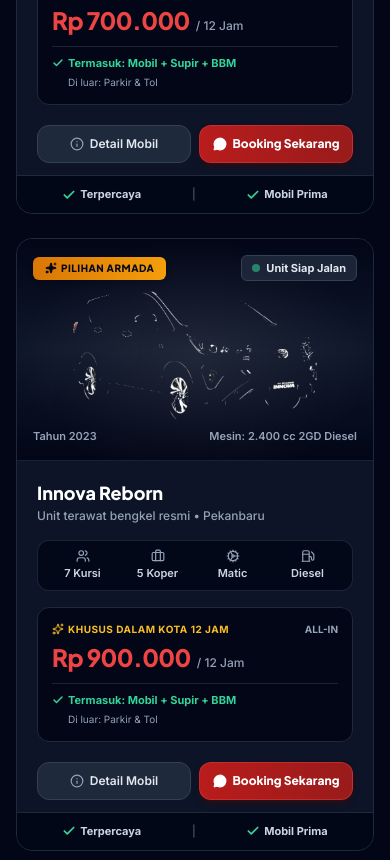
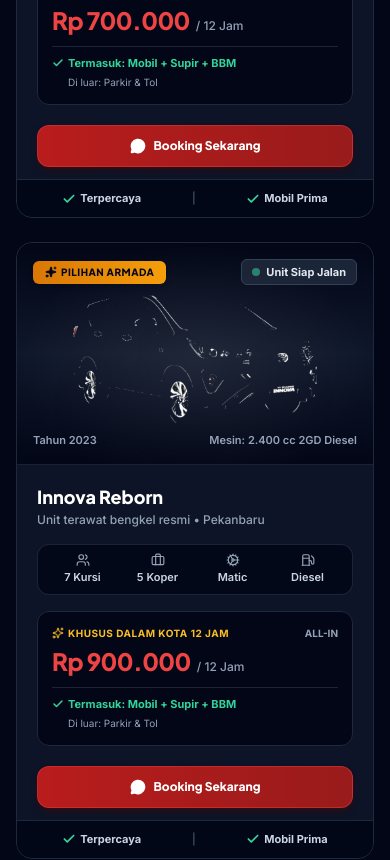
Before and after one commit to lindoalvindro-spec/nararentcar, a React (Vite) app: page / in a window 390 px wide. Shown: the part 2800-3660 px from the top of the page. Built offline with nearby package versions, Linux system fonts and the light colour scheme.

Commit message:
fix(catalog): remove 'Detail Mobil' button, expand 'Booking Sekarang' to full-width primary CTA

```diff
--- a/src/components/CarCard.tsx
+++ b/src/components/CarCard.tsx
@@ -1,17 +1,16 @@
 import React from 'react';
-import { Users, Briefcase, Cog, Fuel, MessageCircle, Info, Check, Sparkles } from 'lucide-react';
+import { Users, Briefcase, Cog, Fuel, MessageCircle, Check, Sparkles } from 'lucide-react';
 import { Vehicle } from '../types/rental';
 import { buildWhatsAppBookingUrl } from '../utils/whatsapp';
 import { formatIDR } from '../utils/formatters';
 
 interface CarCardProps {
   vehicle: Vehicle;
-  onSelectDetail: (vehicle: Vehicle) => void;
+  onSelectDetail?: (vehicle: Vehicle) => void;
 }
 
 export const CarCard: React.FC<CarCardProps> = ({
   vehicle,
-  onSelectDetail,
 }) => {
   const whatsAppUrl = buildWhatsAppBookingUrl({
     vehicle,
@@ -131,24 +130,16 @@ export const CarCard: React.FC<CarCardProps> = ({
         </div>
       </div>
 
-      {/* Action Buttons & Bottom Video Pillars */}
+      {/* Action Button & Bottom Video Pillars */}
       <div>
-        <div className="px-5 pb-3 grid grid-cols-2 gap-2">
-          <button
-            type="button"
-            onClick={() => onSelectDetail(vehicle)}
-            className="w-full inline-flex items-center justify-center gap-1.5 py-2.5 px-3 rounded-xl bg-slate-800 hover:bg-slate-700 text-slate-200 font-semibold text-xs border border-slate-700 transition-colors text-center cursor-pointer"
-          >
-            <Info className="w-3.5 h-3.5 text-slate-400" />
-            <span>Detail Mobil</span>
-          </button>
+        <div className="px-5 pb-3">
           <a
             href={whatsAppUrl}
             target="_blank"
             rel="noopener noreferrer"
-            className="w-full inline-flex items-center justify-center gap-1.5 py-2.5 px-3 rounded-xl bg-gradient-to-r from-red-700 to-red-800 hover:from-red-600 hover:to-red-700 text-white font-display font-extrabold text-xs shadow-md shadow-red-950/50 transition-all text-center cursor-pointer border border-red-500/40"
+            className="w-full inline-flex items-center justify-center gap-2 py-3 px-4 rounded-xl bg-gradient-to-r from-red-700 to-red-800 hover:from-red-600 hover:to-red-700 text-white font-display font-extrabold text-xs sm:text-sm shadow-md shadow-red-950/50 transition-all text-center cursor-pointer border border-red-500/40 active:scale-98"
           >
-            <MessageCircle className="w-3.5 h-3.5 fill-white stroke-white" />
+            <MessageCircle className="w-4 h-4 fill-white stroke-white" />
             <span>Booking Sekarang</span>
           </a>
         </div>
```
